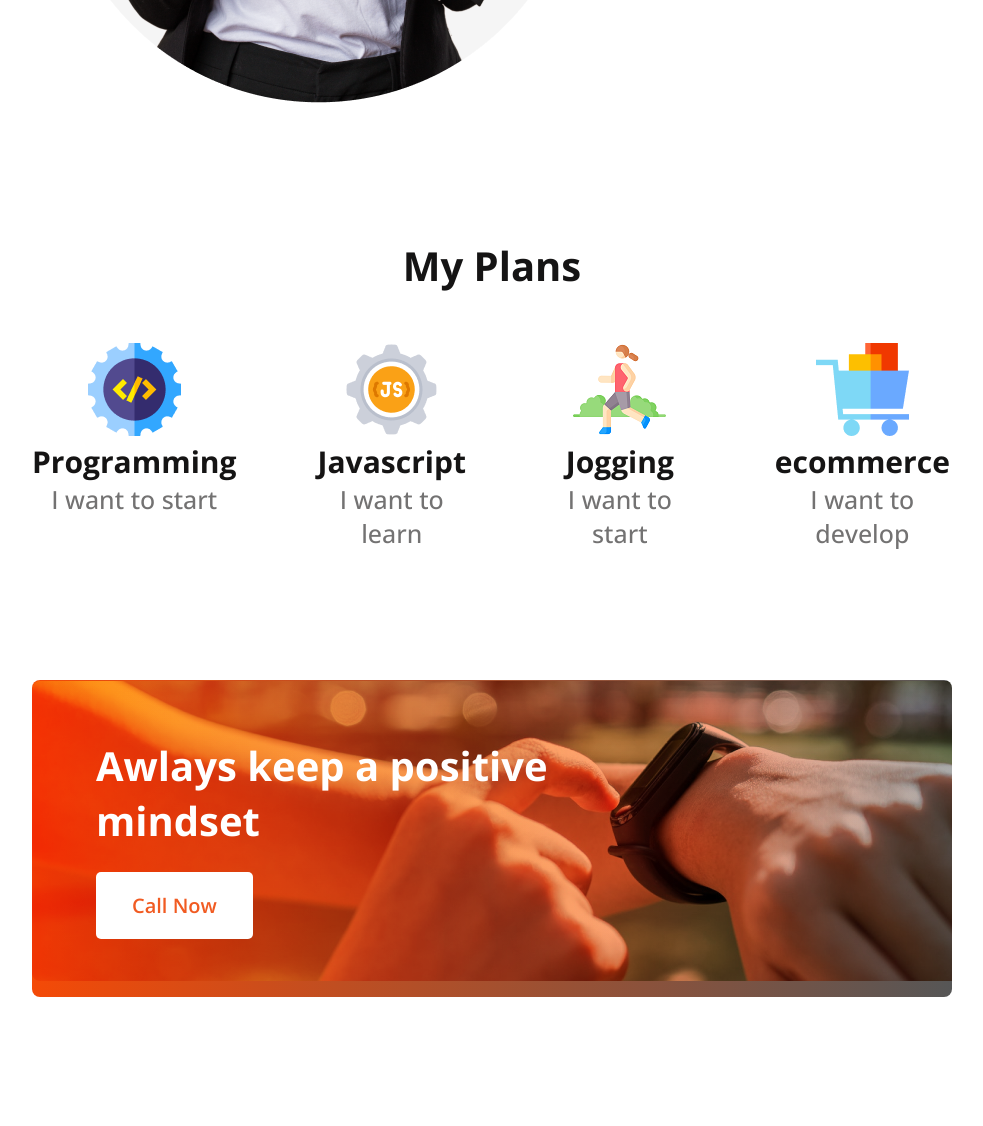
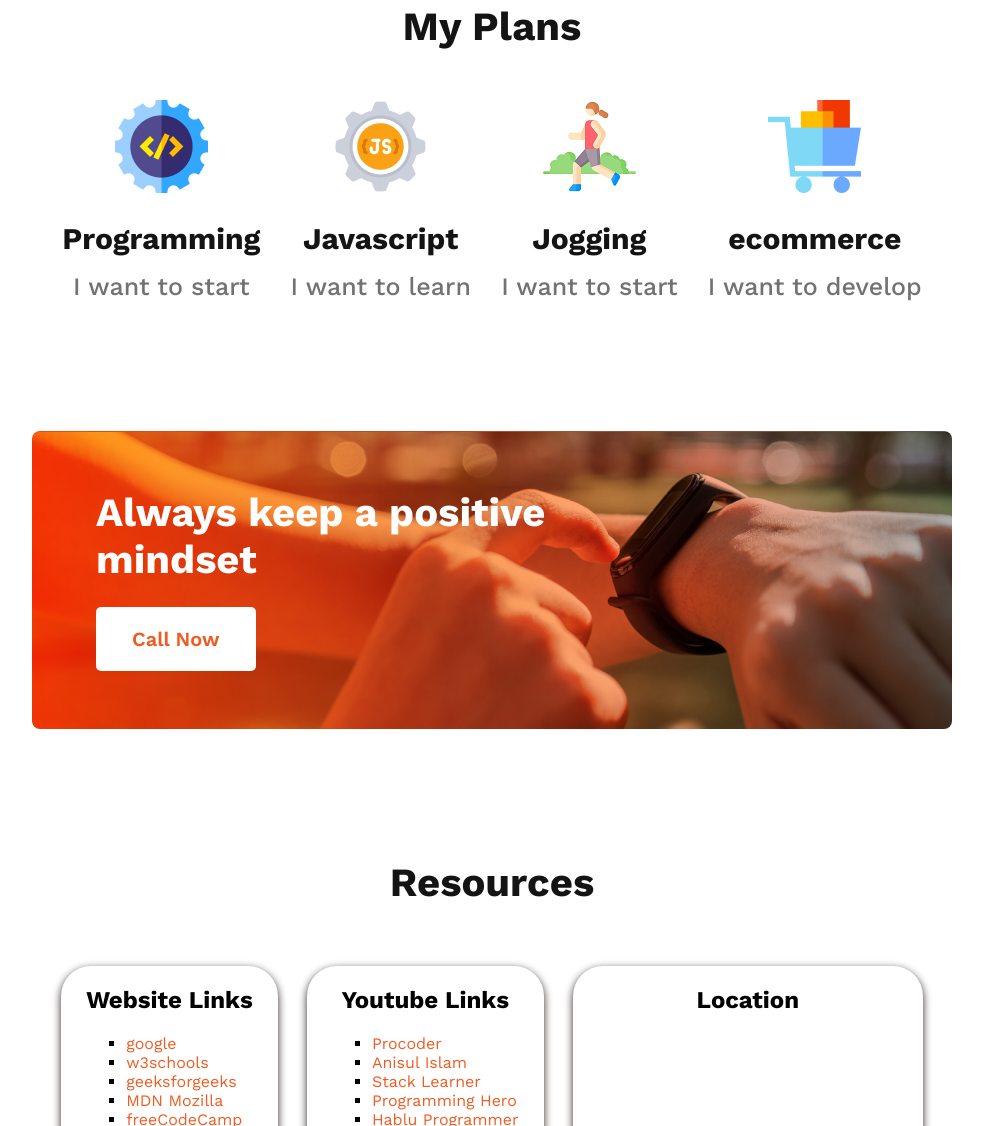
Before and after one commit to wd-ayesha/assignment1, a plain HTML site: page index.html in a window 1280 px wide. Shown: the part 1674-2800 px from the top of the page, without its empty margins (148-1131 px from the left). Drawn offline with nearby package versions, Linux system fonts and the light colour scheme; grey boxes are pictures that could not be loaded.

Commit message:
final commit

```diff
--- a/index.html
+++ b/index.html
@@ -9,7 +9,7 @@
     <!-- google fonts link -->
     <link rel="preconnect" href="https://fonts.googleapis.com">
     <link rel="preconnect" href="https://fonts.gstatic.com" crossorigin>
-    <link href="https://fonts.googleapis.com/css2?family=Open+Sans:wght@400;500;600;700&display=swap" rel="stylesheet">
+    <link href="https://fonts.googleapis.com/css2?family=Work+Sans:wght@400;500;600;700&display=swap" rel="stylesheet">
     <!-- font awesome kit link -->
     <script src="https://kit.fontawesome.com/8fffc74bc6.js" crossorigin="anonymous"></script>
     <!-- external stylesheet link -->
@@ -35,7 +35,7 @@
         <!-- failure section starts -->
         <section class="failure">
             <div class="failure-img">
-                <img src="images/person.png" alt="">
+                <img src="images/fail.png" alt="">
             </div>
             <div class="failure-content">
                 <h2 class="title">My failures of previous year</h2>
@@ -85,12 +85,46 @@
         <!-- mindset section starts -->
         <section class="mindset">
             <div class="mindset-content">
-                <h3 class="mindset-title">Awlays keep a positive <br> mindset</h3>
+                <h3 class="mindset-title">Always keep a positive <br> mindset</h3>
                 <button class="btn mindset-btn">Call Now</button>
             </div>
         </section>
         <!-- mindset section ends -->
 
+        <!-- resource section starts -->
+        <section class="resource">
+            <h3 class="section-title">Resources</h3>
+            <div class="resource-box">
+                <div class="source-item">
+                    <h2>Website Links</h2>
+                    <ul>
+                        <li><a href="https://www.google.com/" target="_blank">google</a></li>
+                        <li><a href="https://www.w3schools.com/" target="_blank">w3schools</a></li>
+                        <li><a href="https://www.geeksforgeeks.org/" target="_blank">geeksforgeeks</a></li>
+                        <li><a href="https://developer.mozilla.org/" target="_blank">MDN Mozilla</a></li>
+                        <li><a href="https://freecodecamp.org/" target="_blank">freeCodeCamp</a></li>
+                    </ul>
+                </div>
+                <div class="source-item">
+                    <h2>Youtube Links</h2>
+                    <ul>
+                        <li><a href="https://www.youtube.com/@ProcoderBD" target="_blank">Procoder</a></li>
+                        <li><a href="https://www.youtube.com/@anisul-islam" target="_blank">Anisul Islam</a></li>
+                        <li><a href="https://www.youtube.com/@StackLearner" target="_blank">Stack Learner</a></li>
+                        <li><a href="https://www.youtube.com/@ProgrammingHero" target="_blank">Programming Hero</a></li>
+                        <li><a href="https://www.youtube.com/@HabluProgrammer" target="_blank">Hablu Programmer</a></li>
+                    </ul>
+                </div>
+                <div class="source-item">
+                    <h2>Location</h2>
+                    <iframe
+                        src="https://www.google.com/maps/embed?pb=!1m18!1m12!1m3!1d233667.86600308164!2d90.2544668867653!3d23.780863189072882!2m3!1f0!2f0!3f0!3m2!1i1024!2i768!4f13.1!3m3!1m2!1s0x3755b8b087026b81%3A0x8fa563bbdd5904c2!2sDhaka!5e0!3m2!1sen!2sbd!4v1673098284648!5m2!1sen!2sbd"
+                        style="border:0;" allowfullscreen="" loading="lazy"
+                        referrerpolicy="no-referrer-when-downgrade"></iframe>
+                </div>
+            </div>
+        </section>
+        <!-- resource section ends -->
     </main>
 
     <!-- footer starts -->
@@ -99,7 +133,8 @@
             <div class="footer-left">
                 <h4 class="footer-left-title">Future</h4>
                 <p class="footer-left-description">
-                    There are many variations of passages of Lorem Ipsum available, but the majority have suffered alteration in some form, by injected humour, or randomised words
+                    There are many variations of passages of Lorem Ipsum available, but the majority have suffered
+                    alteration in some form, by injected humour, or randomised words
                 </p>
                 <div class="social">
                     <p>Email : info@gmail.com</p>
--- a/styles/style.css
+++ b/styles/style.css
@@ -1,6 +1,7 @@
+/* common styles */
 *{
     margin: 0;
-    font-family: 'Open Sans', sans-serif;
+    font-family: 'Work Sans', sans-serif;
 }
 .btn{
     font-weight: 600;
@@ -21,7 +22,7 @@ section{
 }
 .banner-content{
     text-align: right;
-    padding: 216px 20px 166px 845px;
+    padding: 216px 40px 166px 840px;
 }
 .banner-title{
     font-weight: 700;
@@ -40,18 +41,11 @@ section{
 }
 
 /* main styles */
-
-/* failure style */
+/* failure section styles */
 .failure{
     display: flex;
-   align-items: center;
-   gap: 40px;
-}
-.failure-content{
-
-}
-.failure-content .failure-img{
-    text-align: center;
+    align-items: center;
+    gap: 80px;
 }
 .failure-content .title{
     font-weight: 700;
@@ -62,7 +56,6 @@ section{
     color: #444343;
     margin-top: 27px;
 }
-.failure-content ul{}
 .failure-content ul li{
     list-style: none;
     line-height: 30px;
@@ -71,8 +64,8 @@ section{
 .failure-content ul li i{
     color: darkgreen;
 }
+
 /* plan section styles */
-.plan{}
 .section-title{
     font-weight: 700;
     font-size: 40px;
@@ -81,7 +74,7 @@ section{
 }
 .plan-box{
     display: flex;
-    gap: 80px;
+    justify-content: space-evenly;
 }
 .plan-content{
     text-align: center;
@@ -91,12 +84,15 @@ section{
     font-weight: 700;
     font-size: 30px;
     color: #151414;
+    margin-top: 24px;
 }
 .plan-content p{
     font-weight: 500;
     font-size: 25px;
     color: #737272;
+    margin-top: 16px;
 }
+
 /* mindset section styles */
 .mindset{
     background-image: url('../images/watch.png'), linear-gradient(to right, #f44a07, #565656);
@@ -118,6 +114,33 @@ section{
     color: #F15B22;
     padding: 20px 36px;
 }
+
+/* resource section styles */
+.resource-box{
+    display: flex;
+    justify-content: space-evenly;
+    padding-top: 60px;
+}
+.source-item{
+    box-shadow: 0px 3px 8px #2d2521;
+    padding: 20px 25px;
+    border-radius: 30px;
+}
+.source-item h2{
+    margin-bottom: 20px;
+    text-align: center;
+}
+.source-item ul li{
+    list-style:square;
+}
+.source-item ul li a{
+    text-decoration: none;
+    color: #F15B22;
+}
+iframe{
+    border-radius: 10px;
+}
+
 /* footer styles */
 footer{
     background: #151414;
@@ -159,7 +182,6 @@ footer{
     padding: 10px;
     border-radius: 50%;
 }
-.footer-right{}
 .footer-right-title{
     font-weight: 600;
     font-size: 25px;
```
Also changed, not shown: images/banner/banner2.png (deleted), images/banner/banner3.png (deleted), images/fail.png (added), images/gradient1.png (deleted), images/gradient2.png (deleted), images/gradient3.png (deleted), images/icons/fb.png (deleted), images/icons/twitter.png (deleted), images/icons/youtube.png (deleted), images/person.png (deleted).
